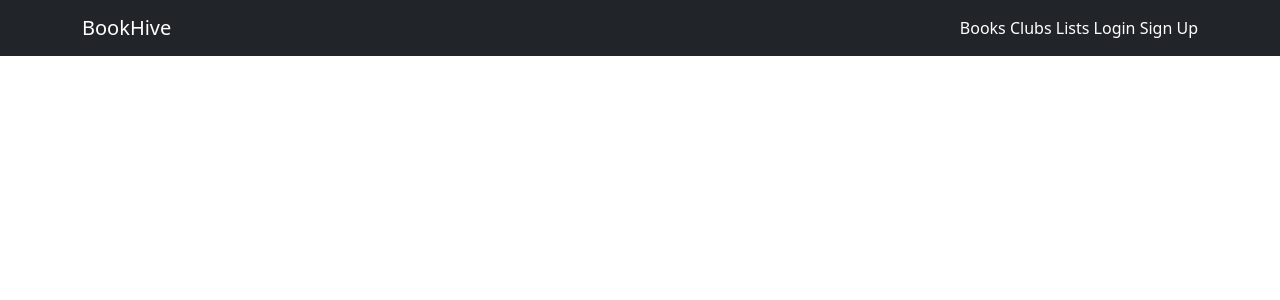
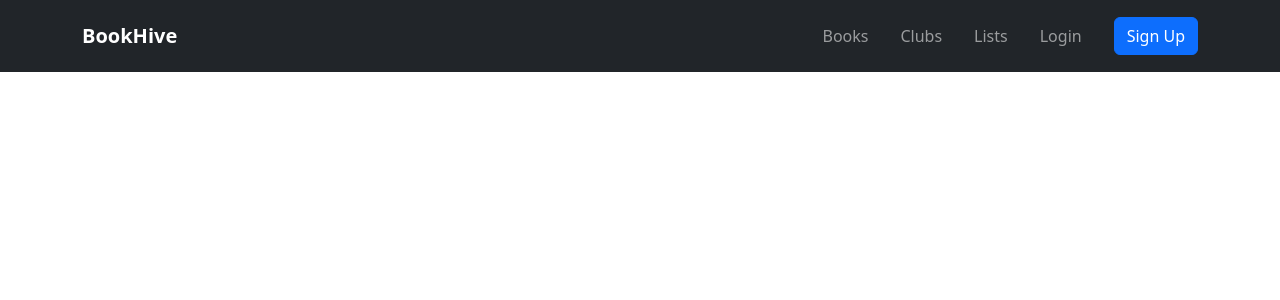
Before and after one commit to Ibrahim78612/bookhive, a Django app: template core/templates/base.html in a window 1280 px wide. Shown: the top 300 px of the page. Run offline with Django 3.2, Linux system fonts and the light colour scheme; the template is opened without the code that fills it, so the values that code supplies are empty.

Commit message:
Improved layout

```diff
--- a/core/templates/base.html
+++ b/core/templates/base.html
@@ -7,23 +7,49 @@
 </head>
 <body>
 
-<nav class="navbar navbar-expand-lg navbar-dark bg-dark">
+<nav class="navbar navbar-expand-lg navbar-dark bg-dark py-3">
     <div class="container">
-        <a class="navbar-brand" href="/">BookHive</a>
 
-        <div>
-            <a class="nav-link d-inline text-white" href="/books/">Books</a>
-            <a class="nav-link d-inline text-white" href="/clubs/">Clubs</a>
-            <a class="nav-link d-inline text-white" href="/lists/">Lists</a>
+        <a class="navbar-brand fw-semibold" href="/">BookHive</a>
 
-            {% if user.is_authenticated %}
-                <a class="nav-link d-inline text-white" href="/profile/">Profile</a>
-                <a class="nav-link d-inline text-white" href="/logout/">Logout</a>
-            {% else %}
-                <a class="nav-link d-inline text-white" href="/login/">Login</a>
-                <a class="nav-link d-inline text-white" href="/signup/">Sign Up</a>
-            {% endif %}
+        <button class="navbar-toggler" type="button" data-bs-toggle="collapse" data-bs-target="#navbarNav">
+            <span class="navbar-toggler-icon"></span>
+        </button>
+
+        <div class="collapse navbar-collapse justify-content-end" id="navbarNav">
+            <ul class="navbar-nav align-items-center gap-3">
+
+                <li class="nav-item">
+                    <a class="nav-link" href="/books/">Books</a>
+                </li>
+
+                <li class="nav-item">
+                    <a class="nav-link" href="/clubs/">Clubs</a>
+                </li>
+
+                <li class="nav-item">
+                    <a class="nav-link" href="/lists/">Lists</a>
+                </li>
+
+                {% if user.is_authenticated %}
+                    <li class="nav-item">
+                        <a class="nav-link" href="/profile/">Profile</a>
+                    </li>
+                    <li class="nav-item">
+                        <a class="nav-link" href="/logout/">Logout</a>
+                    </li>
+                {% else %}
+                    <li class="nav-item">
+                        <a class="nav-link" href="/login/">Login</a>
+                    </li>
+                    <li class="nav-item">
+                        <a class="btn btn-primary ms-2" href="/signup/">Sign Up</a>
+                    </li>
+                {% endif %}
+
+            </ul>
         </div>
+
     </div>
 </nav>
 
```
